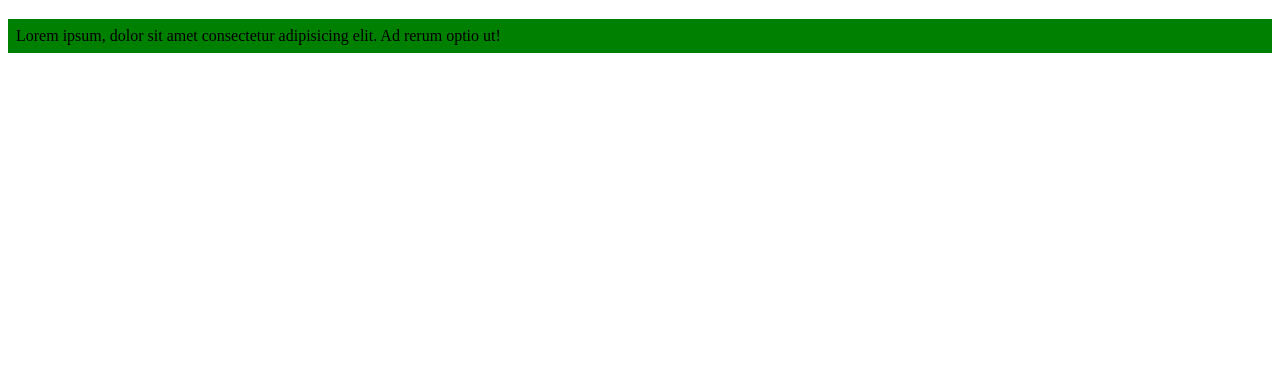
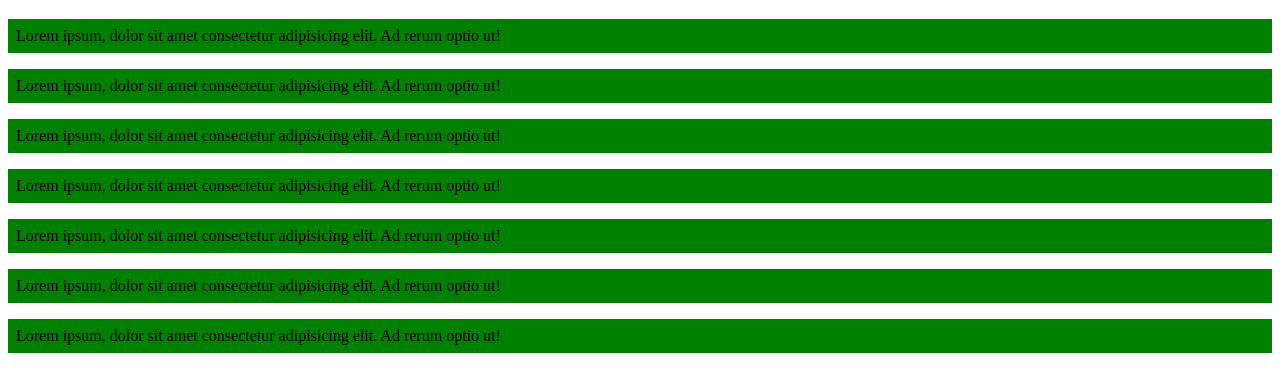
Before and after one commit to cayao12345/practisan, a plain HTML site: page index.html in a window 1280 px wide. Shown: the part 61-452 px from the top of the page. Drawn offline with Linux system fonts and the light colour scheme.

Commit message:
adding many p haha

```diff
--- a/index.html
+++ b/index.html
@@ -10,6 +10,12 @@
 
     <h1>Hello </h1>
     <p>Lorem ipsum, dolor sit amet consectetur adipisicing elit. Ad rerum optio ut!</p>
+    <p>Lorem ipsum, dolor sit amet consectetur adipisicing elit. Ad rerum optio ut!</p>
+    <p>Lorem ipsum, dolor sit amet consectetur adipisicing elit. Ad rerum optio ut!</p>
+    <p>Lorem ipsum, dolor sit amet consectetur adipisicing elit. Ad rerum optio ut!</p>
+    <p>Lorem ipsum, dolor sit amet consectetur adipisicing elit. Ad rerum optio ut!</p>
+    <p>Lorem ipsum, dolor sit amet consectetur adipisicing elit. Ad rerum optio ut!</p>
+    <p>Lorem ipsum, dolor sit amet consectetur adipisicing elit. Ad rerum optio ut!</p>
 
     <script src="main.js"></script>
 </body>
```
